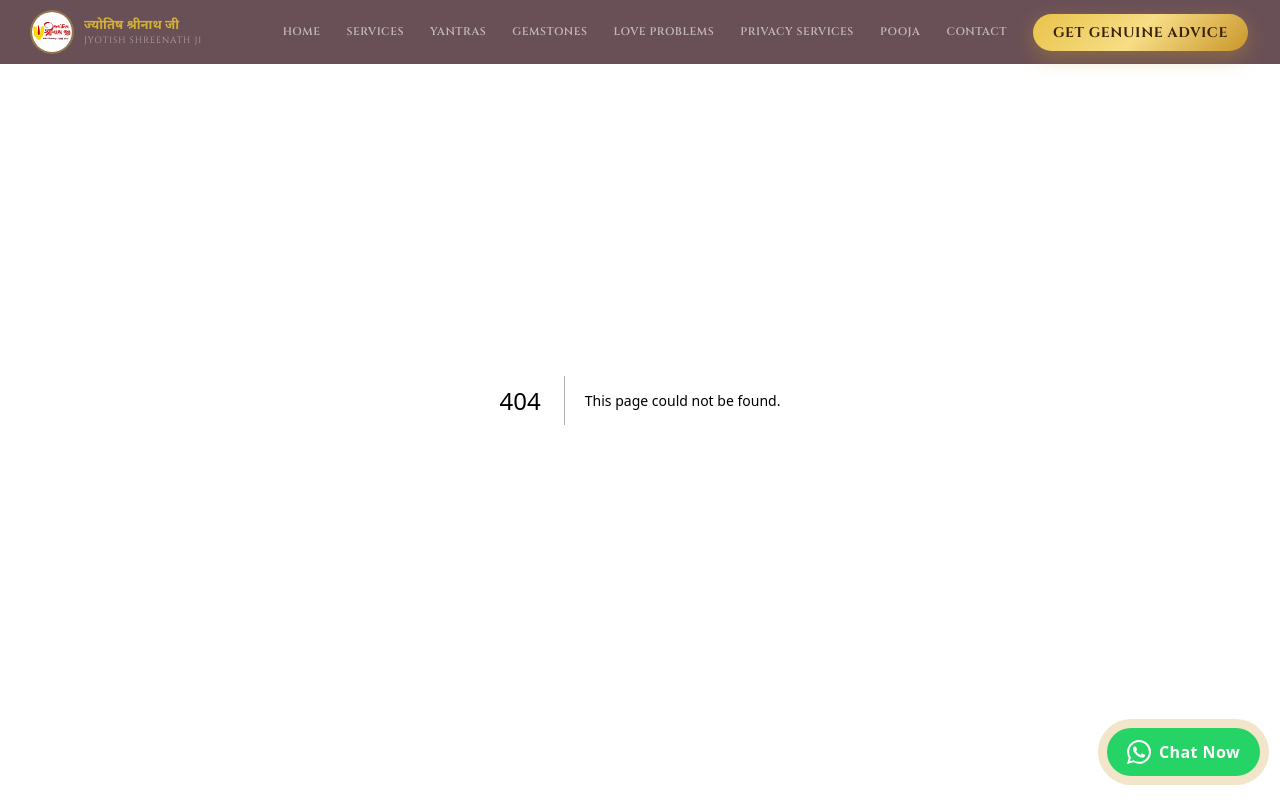
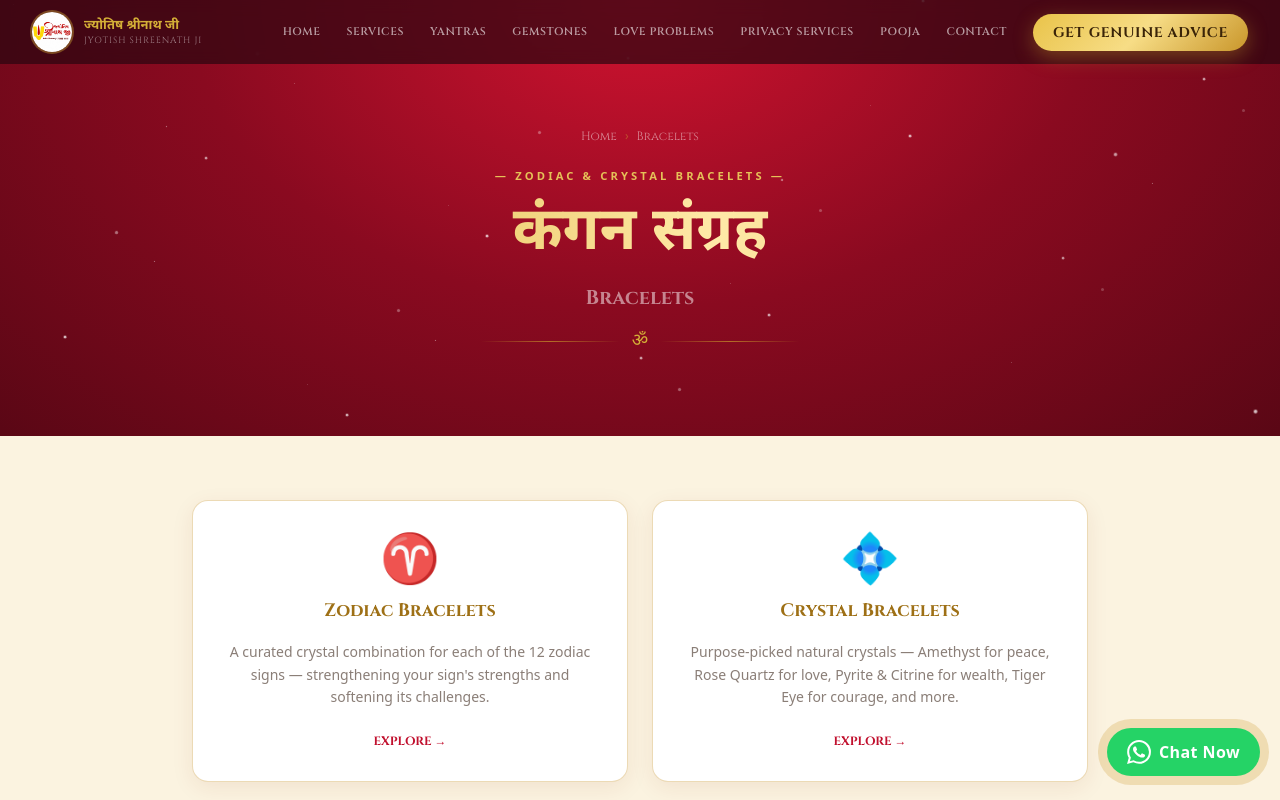
Before and after one commit to Sanchitjha/Astrologer, a Next.js app: page /bracelets in a window 1280 px wide. Before the commit this address had no page. Shown: the top 800 px of the page. Built offline with nearby package versions, Linux system fonts and the light colour scheme.

Commit message:
feat: implement bracelets collection landing page and zodiac-specific product listing page

```diff
--- /dev/null
+++ b/app/bracelets/page.js
@@ -0,0 +1,65 @@
+import Link from 'next/link';
+import PageHeader from '@/components/PageHeader';
+
+export const metadata = {
+  title: 'Bracelets — Zodiac & Crystal Healing Bracelets',
+  description:
+    'Shop original zodiac bracelets and natural crystal bracelets recommended by Rohit Sharmaji — energised bracelets for love, wealth, protection, and peace.',
+  keywords: ['buy bracelet online', 'zodiac bracelet', 'crystal bracelet', 'rashi bracelet india'],
+  openGraph: {
+    title: 'Bracelets Collection | Jyotish Shreenath Ji',
+    description: 'Zodiac and crystal healing bracelets, energised before dispatch.',
+    images: ['/logo.jpg'],
+  },
+};
+
+const collections = [
+  {
+    href: '/bracelets/zodiac',
+    icon: '♈',
+    title: 'Zodiac Bracelets',
+    desc: 'A curated crystal combination for each of the 12 zodiac signs — strengthening your sign\'s strengths and softening its challenges.',
+  },
+  {
+    href: '/bracelets/crystal',
+    icon: '💠',
+    title: 'Crystal Bracelets',
+    desc: 'Purpose-picked natural crystals — Amethyst for peace, Rose Quartz for love, Pyrite & Citrine for wealth, Tiger Eye for courage, and more.',
+  },
+];
+
+export default function BraceletsPage() {
+  return (
+    <>
+      <PageHeader
+        title="Bracelets"
+        titleHindi="कंगन संग्रह"
+        subtitle="Zodiac & Crystal Bracelets"
+        crumbs={[{ label: 'Bracelets' }]}
+      />
+
+      <main className="bg-[#FBF3E0] py-16 px-4">
+        <div className="max-w-4xl mx-auto">
+          <div className="grid sm:grid-cols-2 gap-6">
+            {collections.map((c) => (
+              <Link
+                key={c.href}
+                href={c.href}
+                className="glass-card rounded-2xl p-8 flex flex-col items-center text-center gap-4 group hover:-translate-y-1 transition-all"
+              >
+                <span className="text-5xl group-hover:scale-110 transition-transform duration-300">{c.icon}</span>
+                <h2 className="text-[#9E7016] font-bold text-lg" style={{ fontFamily: 'var(--font-cinzel)' }}>
+                  {c.title}
+                </h2>
+                <p className="text-[#2A1408]/55 text-sm leading-relaxed">{c.desc}</p>
+                <span className="text-[#C1102E] text-xs font-bold mt-2" style={{ fontFamily: 'var(--font-cinzel)' }}>
+                  EXPLORE →
+                </span>
+              </Link>
+            ))}
+          </div>
+        </div>
+      </main>
+    </>
+  );
+}
```
